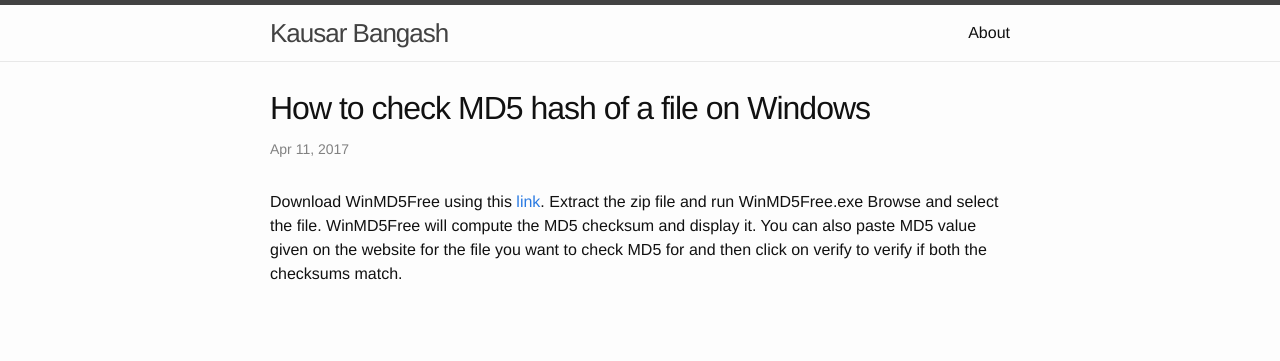
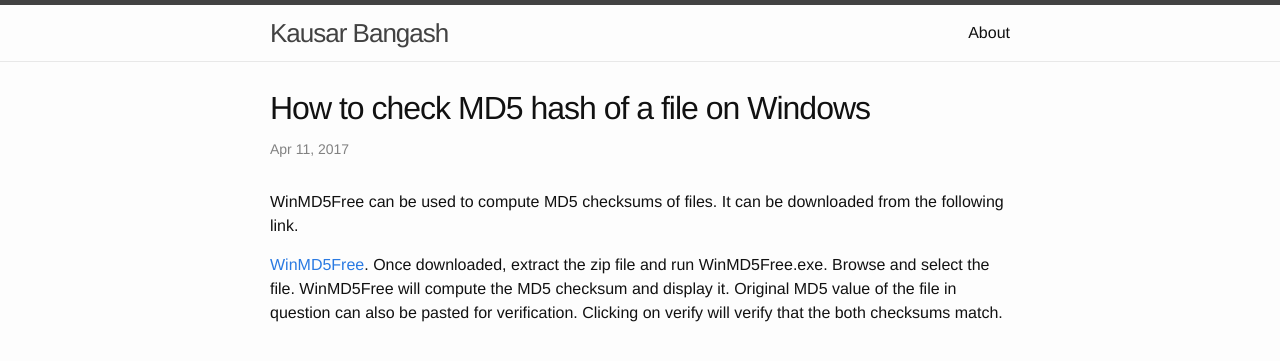
Before and after one commit to kausar007/old-site-jekyll, a Jekyll site: the page built from _posts/2017-04-11-how-to-check-md5-hash-of-a-file-on-windows.markdown, in a window 1280 px wide. Shown: the top 361 px of the page. Built offline with Jekyll 4.4.1, drawn with Linux system fonts in a browser that asks for light colours; comment, search, counter and statistics services are not loaded.

Commit message:
Improve some articles text and formatting

```diff
--- a/_posts/2016-07-05-fix-for-no-acceptable-c-compiler-found.markdown
+++ b/_posts/2016-07-05-fix-for-no-acceptable-c-compiler-found.markdown
@@ -5,15 +5,14 @@ date:   2016-07-05 02:51:00 +0100
 comments: true
 categories: ruby centos error gem make
 ---
-While installing a ruby gem (usually first one) or running `make install` command for any other installation, if you get an error like
+While installing a ruby gem (usually first one) or running `make install` command for any other installation, if an error is thrown like
 {% highlight Plain Text %}
 configure: error: in `/usr/lib/ruby/gems/1.8/gems/ffi-1.9.10/ext/ffi_c/libffi-x86_64-linux':
 configure: error: no acceptable C compiler found in $PATH
 See `config.log' for more details
 make: *** ["/usr/lib/ruby/gems/1.8/gems/ffi-1.9.10/ext/ffi_c/libffi-x86_64-linux"/.libs/libffi_convenience.a] Error 1
 {% endhighlight %}
-This is because `gcc` is not installed on your machine. Installing `gcc` will fix this issue:
+This is because `gcc` is not installed on the machine. Installing `gcc` will fix this issue:
 {% highlight shell %}
 sudo yum install gcc
 {% endhighlight %}
-I hope this works for you.
--- a/_posts/2017-04-11-how-to-check-md5-hash-of-a-file-on-windows.markdown
+++ b/_posts/2017-04-11-how-to-check-md5-hash-of-a-file-on-windows.markdown
@@ -5,7 +5,9 @@ date:   2017-04-11 09:35:00 +0100
 comments: true
 categories: windows md5 checksum security
 ---
-Download WinMD5Free using this [link](http://winmd5.com/).
-Extract the zip file and run WinMD5Free.exe
+WinMD5Free can be used to compute MD5 checksums of files. It can be downloaded from the following link.
+
+[WinMD5Free](http://winmd5.com/).
+Once downloaded, extract the zip file and run WinMD5Free.exe.
 Browse and select the file. WinMD5Free will compute the MD5 checksum and display it.
-You can also paste MD5 value given on the website for the file you want to check MD5 for and then click on verify to verify if both the checksums match.
+Original MD5 value of the file in question can also be pasted for verification. Clicking on verify will verify that the both checksums match.
```
